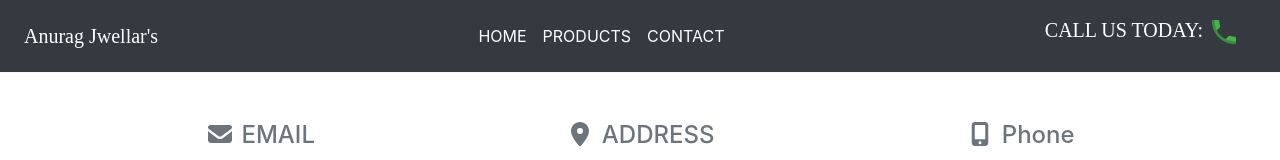
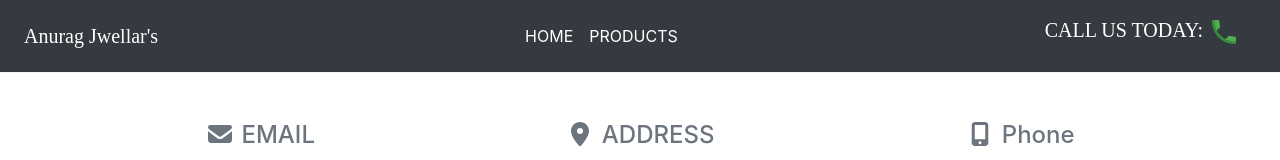
Before and after one commit to amitraj149/Anurag-Jweller-s, a plain HTML site: page contact.html in a window 1280 px wide. Shown: the top 160 px of the page. Drawn offline with nearby package versions, Linux system fonts and the light colour scheme; a web font is replaced by a local one.

Commit message:
Update contact.html

```diff
--- a/contact.html
+++ b/contact.html
@@ -52,9 +52,6 @@
                 </li>
                 <li class="nav-item">
                     <a class="nav-link mycolor" href="products.html">PRODUCTS</a>
-                </li>
-                <li class="nav-item">
-                    <a class="nav-link mycolor" href="contact.html">CONTACT</a>
                 </li>
             </ul>
             <div>
```
